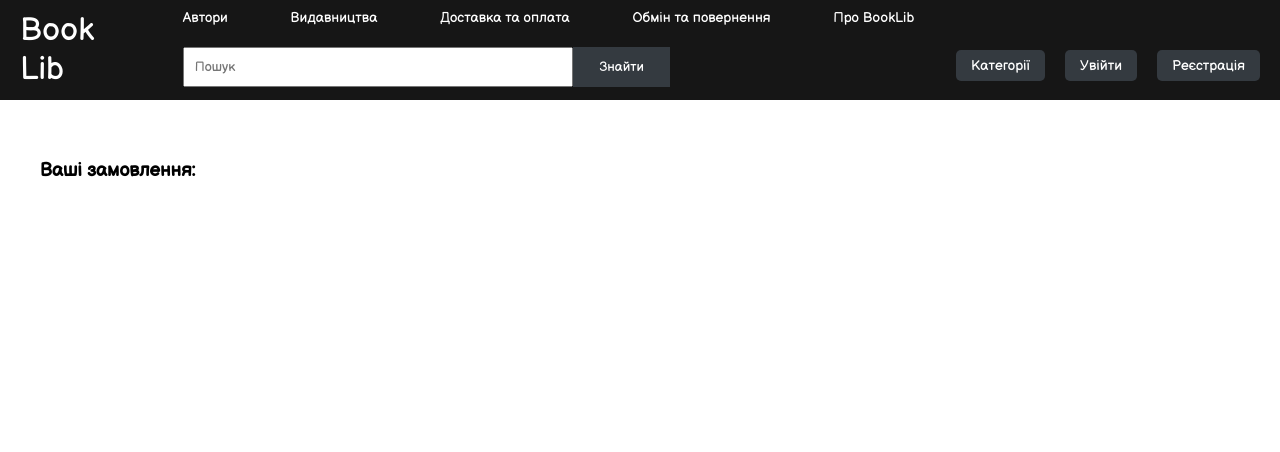
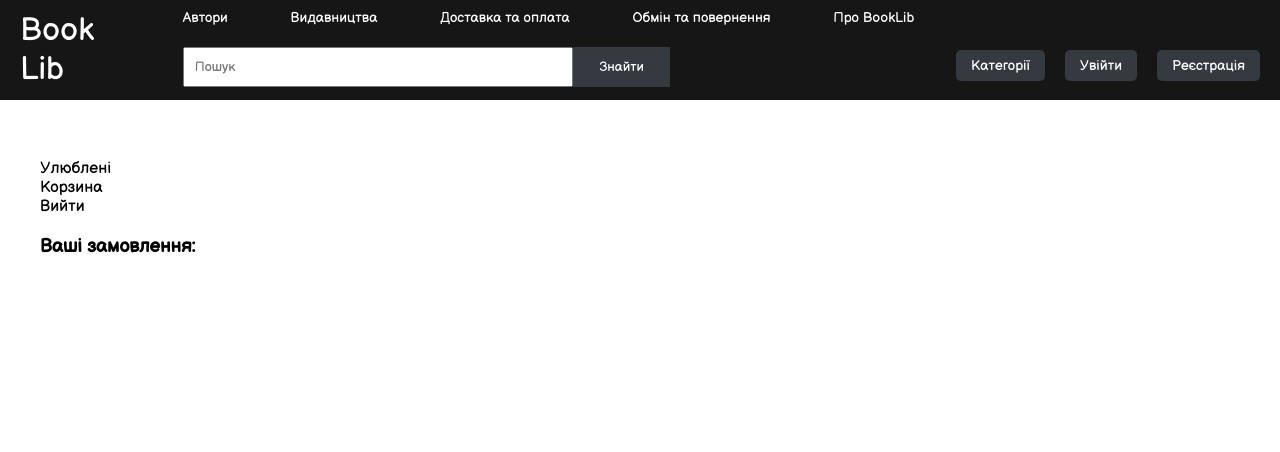
Before and after one commit to MNDonut/BookLib, a Django app: template account/templates/profile.html in a window 1280 px wide. Shown: the top 452 px of the page. Run offline with Django 3.2, Linux system fonts and the light colour scheme; the template is opened without the code that fills it, so the values that code supplies are empty.

Commit message:
Added new actions on the profile page

```diff
--- a/account/static/profile.css
+++ b/account/static/profile.css
@@ -1,6 +1,14 @@
 .profile-wrapper {
     font-family: 'Balsamiq Sans', cursive;
     margin: 40px;
+}
+
+.profile-action {
+    color: black;
+}
+
+.profile-action:hover {
+    text-decoration: underline;
 }
 
 .order {
--- a/account/templates/profile.html
+++ b/account/templates/profile.html
@@ -6,6 +6,10 @@
 <link rel="stylesheet" href="{% static 'profile.css' %}">
 <div class="profile-wrapper">
     <h1>{{request.user.firstname}} {{request.user.lastname}} {{request.user.patronymic}}</h1>
+    <br>
+    <p><a href="{% url 'bookmarks' %}" class="profile-action">Улюблені</a></p>
+    <p><a href="{% url 'cart' %}" class="profile-action">Корзина</a></p>
+    <p><a href="{% url 'logout' %}" class="profile-action">Вийти</a></p>
     <br>
     <h3>Ваші замовлення:</h3>
     <br>
```
